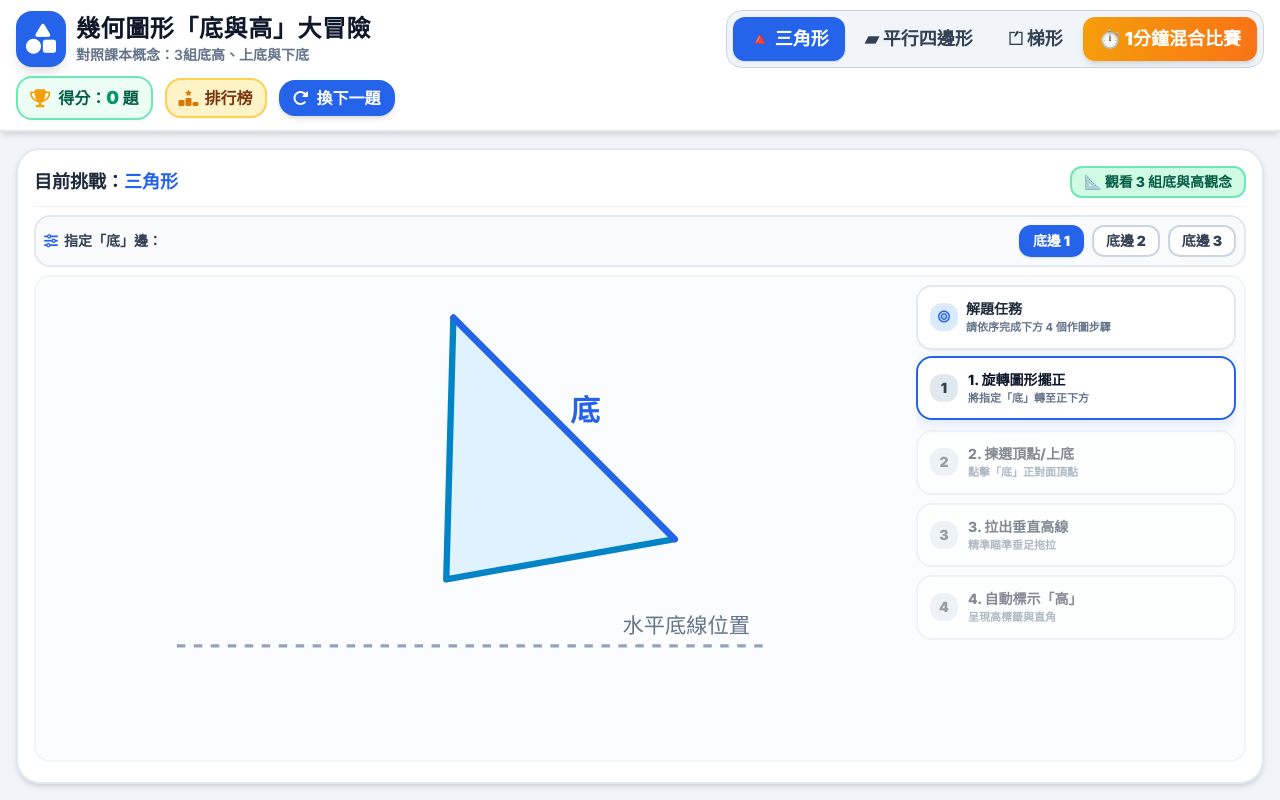
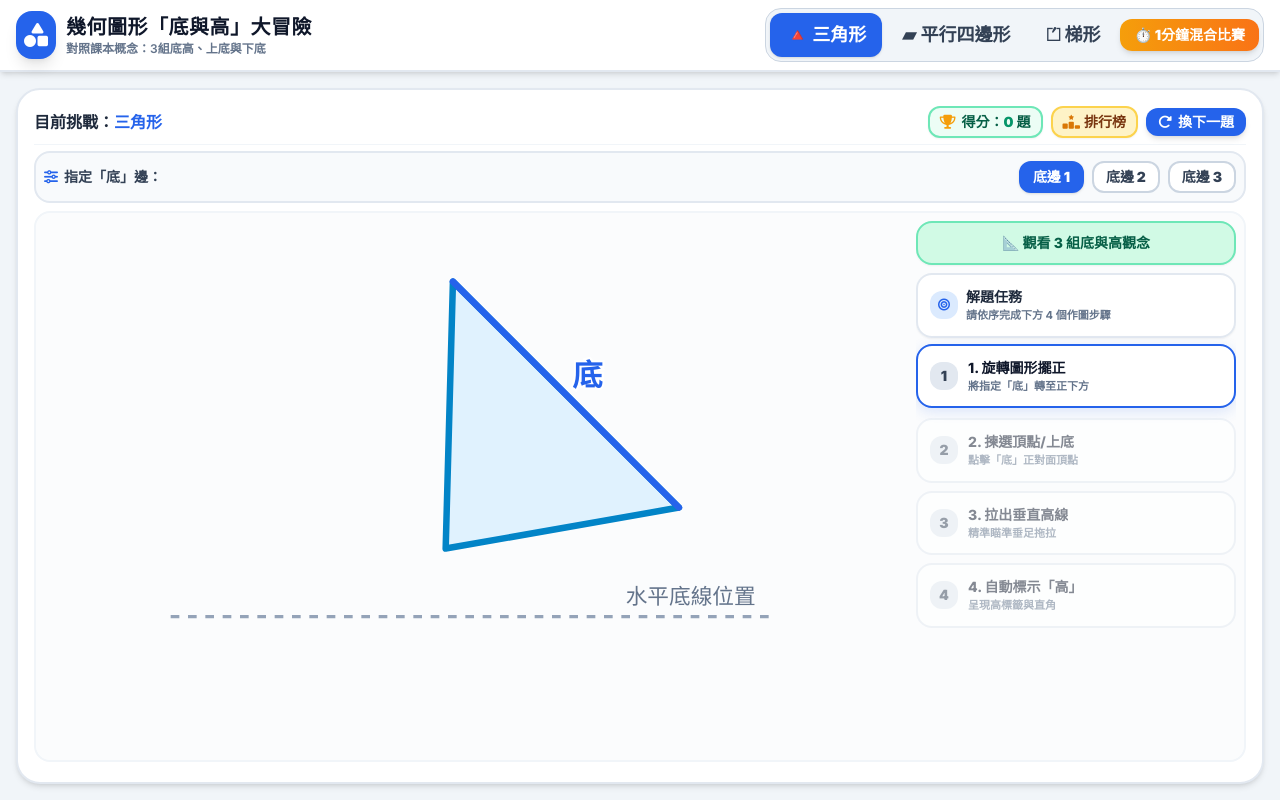
Before and after one commit to cychan-skwgps/P5Geometry-FindHeight-, a plain HTML site: page index.html in a window 1280 px wide. Drawn offline with nearby package versions, Linux system fonts and the light colour scheme.

Commit message:
Update index.html

```diff
--- a/index.html
+++ b/index.html
@@ -62,55 +62,33 @@
 
     <!-- 頂部標題與模式選擇 -->
     <header class="bg-white shadow-md border-b-2 border-slate-200 sticky top-0 z-20 shrink-0">
-        <div class="max-w-7xl mx-auto px-4 py-2 md:py-2.5 flex flex-wrap justify-between items-center gap-2">
+        <div class="max-w-7xl mx-auto px-4 py-2 flex flex-wrap justify-between items-center gap-2">
 
             <div class="flex items-center gap-2.5">
-                <div class="bg-blue-600 text-white p-2 md:p-2.5 rounded-2xl shadow-lg">
-                    <i class="fa-solid font-bold text-2xl md:text-3xl fa-shapes"></i>
+                <div class="bg-blue-600 text-white p-2 rounded-2xl shadow-lg">
+                    <i class="fa-solid font-bold text-xl md:text-2xl fa-shapes"></i>
                 </div>
                 <div>
-                    <h1 class="font-extrabold text-xl md:text-2xl text-slate-900 tracking-wide">幾何圖形「底與高」大冒險</h1>
-                    <p class="text-xs md:text-sm text-slate-500 font-semibold">對照課本概念：3組底高、上底與下底</p>
+                    <h1 class="font-extrabold text-lg md:text-xl text-slate-900 tracking-wide">幾何圖形「底與高」大冒險</h1>
+                    <p class="text-xs text-slate-500 font-semibold">對照課本概念：3組底高、上底與下底</p>
                 </div>
             </div>
 
             <!-- 圖形切換頁籤 -->
-            <div class="flex items-center bg-slate-100 p-1.5 rounded-2xl border border-slate-300 gap-1 flex-wrap">
-                <button id="btn-mode-triangle" onclick="changeShapeMode('triangle')" class="mode-btn px-3 py-1.5 md:px-4 md:py-2 rounded-xl font-black text-sm md:text-lg transition flex items-center gap-1.5 bg-blue-600 text-white shadow">
+            <div class="flex items-center bg-slate-100 p-1 rounded-2xl border border-slate-300 gap-1 flex-wrap">
+                <button id="btn-mode-triangle" onclick="changeShapeMode('triangle')" class="mode-btn px-3 py-1 md:px-3.5 md:py-1.5 rounded-xl font-black text-xs md:text-sm transition flex items-center gap-1.5 bg-blue-600 text-white shadow">
                     🔺 三角形
                 </button>
-                <button id="btn-mode-parallelogram" onclick="changeShapeMode('parallelogram')" class="mode-btn px-3 py-1.5 md:px-4 md:py-2 rounded-xl font-bold text-sm md:text-lg transition flex items-center gap-1.5 text-slate-700 hover:bg-slate-200">
+                <button id="btn-mode-parallelogram" onclick="changeShapeMode('parallelogram')" class="mode-btn px-3 py-1 md:px-3.5 md:py-1.5 rounded-xl font-bold text-xs md:text-sm transition flex items-center gap-1.5 text-slate-700 hover:bg-slate-200">
                     ▰ 平行四邊形
                 </button>
-                <button id="btn-mode-trapezoid" onclick="changeShapeMode('trapezoid')" class="mode-btn px-3 py-1.5 md:px-4 md:py-2 rounded-xl font-bold text-sm md:text-lg transition flex items-center gap-1.5 text-slate-700 hover:bg-slate-200">
+                <button id="btn-mode-trapezoid" onclick="changeShapeMode('trapezoid')" class="mode-btn px-3 py-1 md:px-3.5 md:py-1.5 rounded-xl font-bold text-xs md:text-sm transition flex items-center gap-1.5 text-slate-700 hover:bg-slate-200">
                     ⏍ 梯形
                 </button>
 
                 <!-- 比賽模式切換按鈕 -->
-                <button id="btn-mode-challenge" onclick="startChallengeMode()" class="px-3 py-1.5 md:px-4 md:py-2 rounded-xl font-black text-sm md:text-lg transition flex items-center gap-1.5 bg-gradient-to-r from-amber-500 to-orange-500 text-white shadow-md hover:brightness-110 active:scale-95">
+                <button id="btn-mode-challenge" onclick="startChallengeMode()" class="px-3 py-1 md:px-3.5 md:py-1.5 rounded-xl font-black text-xs md:text-sm transition flex items-center gap-1.5 bg-gradient-to-r from-amber-500 to-orange-500 text-white shadow-md hover:brightness-110 active:scale-95">
                     ⏱️ 1分鐘混合比賽
-                </button>
-            </div>
-
-            <!-- 得分與功能按鈕 -->
-            <div class="flex items-center gap-2 md:gap-3">
-                <div id="timer-box" class="hidden bg-amber-50 text-amber-900 px-3.5 py-1.5 rounded-2xl border-2 border-amber-400 font-extrabold text-base md:text-lg flex items-center gap-2 shadow-sm animate-pulse">
-                    <i class="fa-solid fa-stopwatch text-amber-600 text-xl"></i>
-                    <span>剩餘：<span id="timer-count" class="text-xl text-amber-700 font-black">60</span> 秒</span>
-                </div>
-
-                <div class="bg-emerald-50 text-emerald-800 px-3 py-1.5 rounded-2xl border-2 border-emerald-300 font-extrabold text-sm md:text-base flex items-center gap-2 shadow-sm">
-                    <i class="fa-solid fa-trophy text-amber-500 text-lg"></i>
-                    <span>得分：<span id="score-count" class="text-lg text-emerald-600 font-black">0</span> 題</span>
-                </div>
-
-                <!-- 排行榜按鈕 -->
-                <button id="btn-open-leaderboard" onclick="openLeaderboardModal()" class="bg-amber-100 hover:bg-amber-200 active:scale-95 text-amber-900 border-2 border-amber-300 font-extrabold px-3 py-1.5 rounded-2xl text-sm md:text-base shadow-sm transition flex items-center gap-1.5">
-                    <i class="fa-solid fa-ranking-star text-amber-600"></i> 排行榜
-                </button>
-
-                <button id="btn-next-question" class="bg-blue-600 hover:bg-blue-700 active:scale-95 text-white font-bold px-3.5 py-1.5 rounded-2xl text-sm md:text-base shadow-md transition flex items-center gap-2">
-                    <i class="fa-solid fa-rotate-right"></i> 換下一題
                 </button>
             </div>
         </div>
@@ -122,17 +100,36 @@
         <section class="bg-white rounded-3xl p-3 md:p-4 border-2 border-slate-200 shadow-md flex flex-col justify-between relative overflow-hidden flex-1 min-h-0">
 
             <!-- 頂部資訊列：題目說明 + 切換底邊條 -->
-            <div class="flex flex-col gap-2 mb-1 shrink-0">
-                <!-- 標題與對照按鈕列 -->
-                <div class="flex items-center justify-between border-b border-slate-100 pb-2 flex-wrap gap-2">
+            <div class="flex flex-col gap-1.5 mb-1 shrink-0">
+                <!-- 標題與對照按鈕列 (移入得分、排行榜、換下一題) -->
+                <div class="flex items-center justify-between border-b border-slate-100 pb-1.5 flex-wrap gap-2">
                     <div class="flex items-center gap-3">
-                        <span id="shape-subtitle" class="font-extrabold text-slate-800 text-base md:text-lg">
+                        <span id="shape-subtitle" class="font-extrabold text-slate-800 text-sm md:text-base">
                             目前挑戰：<span id="current-shape-name" class="text-blue-600 font-black">三角形</span>
                         </span>
                     </div>
-                    <button id="btn-show-3-sets" onclick="open3SetsModal()" class="hidden bg-emerald-100 text-emerald-800 border-2 border-emerald-300 px-3 py-1 rounded-xl text-xs md:text-sm font-extrabold hover:bg-emerald-200 transition flex items-center gap-1.5">
-                        📐 觀看 3 組底與高觀念
-                    </button>
+
+                    <!-- 得分與功能按鈕組 -->
+                    <div class="flex items-center gap-2">
+                        <div id="timer-box" class="hidden bg-amber-50 text-amber-900 px-3 py-1 rounded-xl border-2 border-amber-400 font-extrabold text-xs md:text-sm flex items-center gap-1.5 shadow-sm animate-pulse">
+                            <i class="fa-solid fa-stopwatch text-amber-600"></i>
+                            <span>剩餘：<span id="timer-count" class="text-sm text-amber-700 font-black">60</span> 秒</span>
+                        </div>
+
+                        <div class="bg-emerald-50 text-emerald-800 px-2.5 py-1 rounded-xl border-2 border-emerald-300 font-extrabold text-xs md:text-sm flex items-center gap-1.5 shadow-sm">
+                            <i class="fa-solid fa-trophy text-amber-500"></i>
+                            <span>得分：<span id="score-count" class="text-sm text-emerald-600 font-black">0</span> 題</span>
+                        </div>
+
+                        <!-- 排行榜按鈕 -->
+                        <button id="btn-open-leaderboard" onclick="openLeaderboardModal()" class="bg-amber-100 hover:bg-amber-200 active:scale-95 text-amber-900 border-2 border-amber-300 font-extrabold px-2.5 py-1 rounded-xl text-xs md:text-sm shadow-sm transition flex items-center gap-1">
+                            <i class="fa-solid fa-ranking-star text-amber-600"></i> 排行榜
+                        </button>
+
+                        <button id="btn-next-question" class="bg-blue-600 hover:bg-blue-700 active:scale-95 text-white font-bold px-3 py-1 rounded-xl text-xs md:text-sm shadow-md transition flex items-center gap-1.5">
+                            <i class="fa-solid fa-rotate-right"></i> 換下一題
+                        </button>
+                    </div>
                 </div>
 
                 <!-- 切換底邊選擇條 -->
@@ -440,8 +437,8 @@
         let completedCount = 0;
         let maxScore = 0;
 
-        // 精準度設定：由 10 調高至 3 單位，要求學生更精準瞄準垂足點
-        const ACCURACY_TOLERANCE = 3;
+        // 精準度設定：由 10 調高至 4 單位，要求學生更精準瞄準垂足點
+        const ACCURACY_TOLERANCE = 4;
 
         // 圖形幾何數據結構
         let shapeData = {
```
